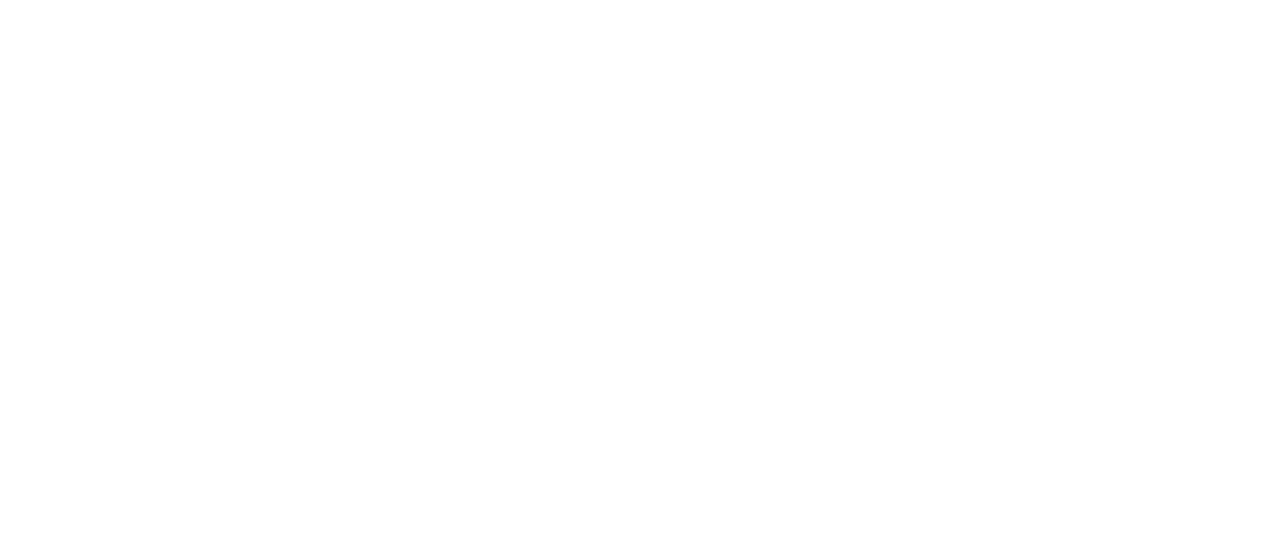
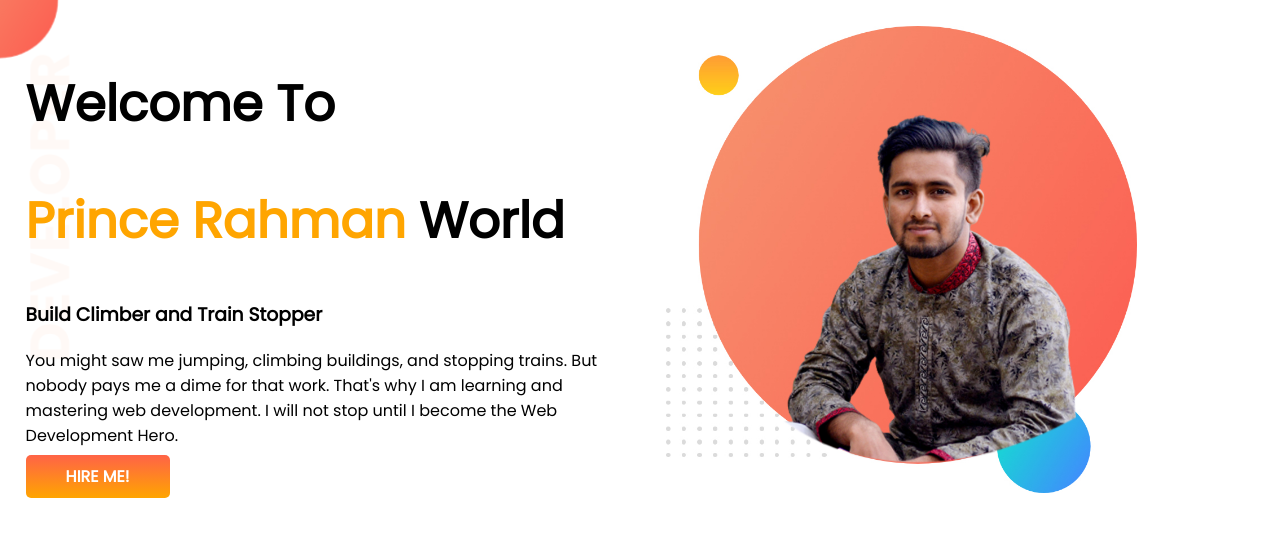
Before and after one commit to princerahman/noob-devloper-portfolio, a plain HTML site: page index.html in a window 1280 px wide. Drawn offline with Linux system fonts and the light colour scheme.

Commit message:
first part done

```diff
--- a/index.html
+++ b/index.html
@@ -1,13 +1,36 @@
 <!DOCTYPE html>
 <html lang="en">
+
 <head>
     <meta charset="UTF-8">
     <meta http-equiv="X-UA-Compatible" content="IE=edge">
     <meta name="viewport" content="width=device-width, initial-scale=1.0">
     <title>Rahman Portfolio</title>
+    <link rel="preconnect" href="https://fonts.googleapis.com">
+    <link rel="preconnect" href="https://fonts.gstatic.com" crossorigin>
+    <link href="https://fonts.googleapis.com/css2?family=Poppins&display=swap" rel="stylesheet">
     <link rel="stylesheet" href="style.css">
 </head>
+
 <body>
+    <section class="top-banner">
+        <div class="half-width">
+            <h1>Welcome To</h1>
+            <h1> <span class="orange-color">Prince Rahman</span> World</h1>
+            <h3>Build Climber and Train Stopper </h3>
+            <p>You might saw me jumping, climbing buildings, and stopping trains. But nobody pays me a dime for that
+                work.
+                That's why I am learning and mastering web development. I will not stop until I become the Web
+                Development
+                Hero.
+            </p>
+            <a class="link-button" target="_blank"
+                href="https://www.linkedin.com/in/md-abdur-rahman-prince-7043a5145/">HIRE ME!</a>
+        </div>
+        <div class="half-width">
+            <img src="showoff/my-bg.jpg" alt="">
+        </div>
+    </section>
+</body>
 
-</body>
 </html>
--- a/style.css
+++ b/style.css
@@ -0,0 +1,36 @@
+body{
+    font-family: 'Poppins', sans-serif;
+    margin: 0;
+
+}
+h1{
+    font-size: 50px;
+}
+.orange-color{
+    color: orange;
+}
+
+section{
+    display: flex;
+}
+.half-width{
+    width: 50%;
+    padding: 2%;
+}
+.half-width img{
+    width: 80%;
+
+}
+.link-button{
+    text-decoration: none;
+    background-image: linear-gradient(tomato,orange);
+    padding: 10px 40px;
+    border-radius: 5px;
+    color: white;
+    font-weight: 700;
+}
+
+.top-banner{
+   background-image: url(showoff/top-banner.png);
+   background-repeat: no-repeat;
+}
```
Also changed, not shown: images/dream-bg.png (added), images/exp-bg.png (added), images/jhankar.png (added), images/jhankar2.png (added), images/my-bg.png (added), images/my-bg2.png (added), images/top-banner.png (added), showoff/DSC_017jefhdkfkd57-removebg-preview.png (added), showoff/dream-bg.png (added), showoff/exp-bg.png (added), showoff/jhankar.png (added), showoff/jhankar2.png (added), showoff/my-bg.jpg (added), showoff/my-bg.png (added), 2 more files.
